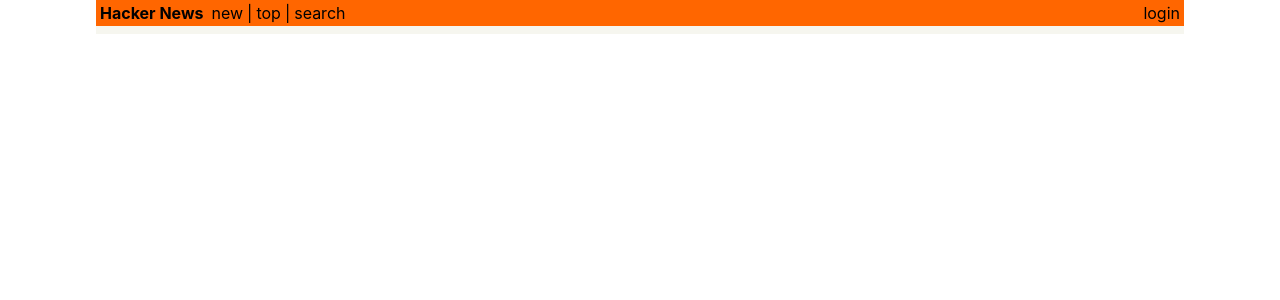
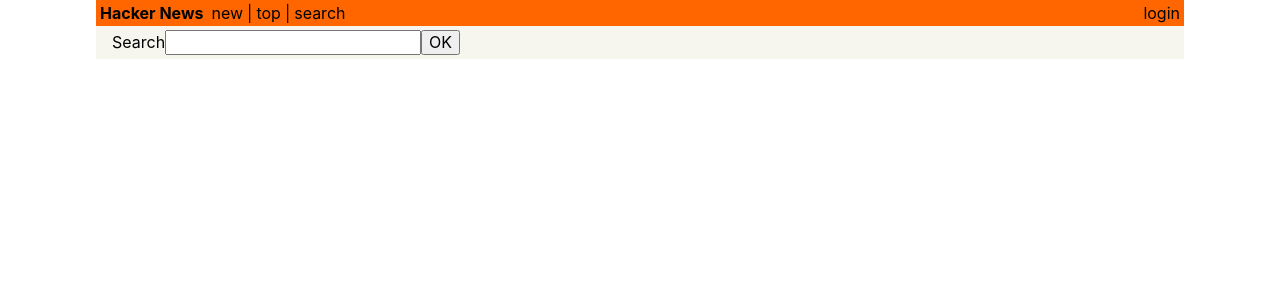
Before and after one commit to hobossa/l_graphql, a React (Create React App) app in the folder react-apollo/hackernews-react-apollo/: page /search in a window 1280 px wide. Shown: the top 300 px of the page. Built offline with nearby package versions, Linux system fonts and the light colour scheme.

Commit message:
Filtering: Searching the List of Links

```diff
--- a/react-apollo/hackernews-react-apollo/src/components/App.js
+++ b/react-apollo/hackernews-react-apollo/src/components/App.js
@@ -4,6 +4,7 @@
 import Header from './Header';
 import { Route, Routes } from 'react-router-dom';
 import Login from './Login';
+import Search from './Search';
 
 class App extends Component {
   render() {
@@ -19,6 +20,7 @@
               element={<CreateLink />}
             />
             <Route exact path="/login" element={<Login />} />
+            <Route exact path="/search" element={<Search />} />
           </Routes>
         </div>
       </div>
--- /dev/null
+++ b/react-apollo/hackernews-react-apollo/src/components/Search.js
@@ -0,0 +1,60 @@
+import React, { useState } from 'react';
+import { useLazyQuery, gql } from '@apollo/client';
+import Link from './Link';
+
+const FEED_SEARCH_QUERY = gql`
+    query FeedSearchQuery($filter: String!) {
+        feed(filter: $filter) {
+            id
+            links {
+                id
+                url
+                description
+                createdAt
+                postedBy {
+                    id
+                    name
+                }
+                votes {
+                id
+                user {
+                    id
+                }
+            }
+        }
+    }
+}
+`;
+
+const Search = () => {
+    const [searchFilter, setSearchFilter] = useState('');
+    const [executeSearch, { data }] = useLazyQuery(
+        FEED_SEARCH_QUERY
+    );
+    return (
+        <>
+            <div>
+                Search
+                <input
+                    type="text"
+                    onChange={(e) => setSearchFilter(e.target.value)}
+                />
+                <button
+                    onClick={() =>
+                        executeSearch({
+                            variables: { filter: searchFilter }
+                        })
+                    }
+                >
+                    OK
+                </button>
+            </div>
+            {data &&
+                data.feed.links.map((link, index) => (
+                    <Link key={link.id} link={link} index={index} />
+                ))}
+        </>
+    );
+};
+
+export default Search;
```
